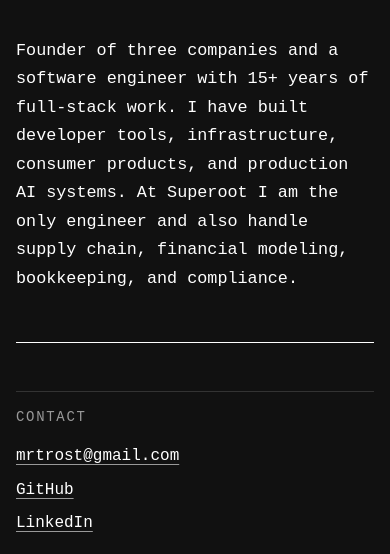
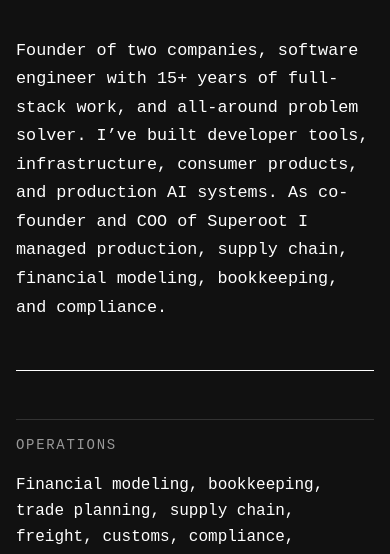
Before and after one commit to tsortwehttam/matthewtrost.com, a website: page site/cv.html in a window 390 px wide. Shown: the part 282-836 px from the top of the page. Drawn offline with Linux system fonts and the light colour scheme; a web font is replaced by a local one.

Commit message:
Refine CV content

```diff
--- a/site/cv.html
+++ b/site/cv.html
@@ -198,7 +198,6 @@
       }
 
       .plain-list,
-      .contact-list,
       .roles {
         margin: 0;
         padding: 0;
@@ -208,11 +207,6 @@
       .plain-list {
         display: grid;
         gap: 0.8rem;
-      }
-
-      .contact-list {
-        display: grid;
-        gap: 0.45rem;
       }
 
       .education {
@@ -325,9 +319,6 @@
           gap: 2.5rem 2rem;
         }
 
-        .contact {
-          grid-column: 1 / -1;
-        }
       }
 
       @media (max-width: 580px) {
@@ -431,23 +422,14 @@
           <p class="title">Founder / software engineer / operator</p>
         </div>
         <p class="summary">
-          Founder of three companies and a software engineer with 15+ years of full-stack work. I have built developer
-          tools, infrastructure, consumer products, and production AI systems. At Superoot I am the only engineer and
-          also handle supply chain, financial modeling, bookkeeping, and compliance.
+          Founder of two companies, software engineer with 15+ years of full-stack work, and all-around problem solver.
+          I’ve built developer tools, infrastructure, consumer products, and production AI systems. As co-founder and
+          COO of Superoot I managed production, supply chain, financial modeling, bookkeeping, and compliance.
         </p>
       </header>
 
       <div class="layout">
-        <aside class="sidebar" aria-label="Skills, contact, and education">
-          <section class="side-block contact">
-            <h2 class="side-title">Contact</h2>
-            <ul class="contact-list">
-              <li><a href="mailto:mrtrost@gmail.com">mrtrost@gmail.com</a></li>
-              <li><a href="https://github.com/tsortwehttam">GitHub</a></li>
-              <li><a href="https://www.linkedin.com/in/matthew-trost-8081a342/">LinkedIn</a></li>
-            </ul>
-          </section>
-
+        <aside class="sidebar" aria-label="Skills and education">
           <section class="side-block">
             <h2 class="side-title">Operations</h2>
             <p>
@@ -475,7 +457,7 @@
 
           <section class="side-block">
             <h2 class="side-title">AI systems</h2>
-            <p>Tool-using agents, MCP, evals, RAG, classifiers, prompt and context design, Anthropic and OpenAI APIs</p>
+            <p>Tool-using agents, MCP, evals, RAG, classifiers, prompt and context design, Anthropic and OpenAI APIs, Claude, Codex, Gemini, and Muse</p>
           </section>
 
           <section class="side-block">
@@ -514,7 +496,6 @@
                   <li>Built the company’s operating software in TypeScript and Node.js, bringing data from email, Slack, Shopify, and distributor portals into shared ledgers and reports.</li>
                   <li>Automated forecasting, document extraction, chargeback reconciliation, scenario modeling, and vendor correspondence with tool-using LLM agents.</li>
                   <li>Manage supply chain, freight, customs, compliance, financial modeling, the books, and insurance. Helped secure nationwide Sprouts and HomeGoods deals and distribution to about 300 independent grocers.</li>
-                  <li>Built the Shopify storefront and its API integrations, and contributed to a rebuild on Hydrogen.</li>
                 </ul>
               </div>
             </li>
@@ -599,7 +580,7 @@
                 <ul>
                   <li>Proofread and wrote copy for TED.com and conference programs.</li>
                   <li>Joined the founding team of the TED Open Translation Project and wrote Java tooling to automate talk housekeeping. This was my first programming.</li>
-                  <li>Led QA and project-managed the original TEDx website launch while learning programming and mathematics at night.</li>
+                  <li>Led QA and project-managed the original TEDx website launch while learning programming and mathematics at community college.</li>
                   <li>Joined the development team in 2012 and shipped software for TED.com and TEDx in PHP and Symfony, Ruby on Rails, JavaScript, Sass, and MySQL.</li>
                 </ul>
               </div>
@@ -610,8 +591,8 @@
               <div class="role-copy">
                 <h3>Early employment</h3>
                 <ul>
+                  <li><strong>Angelica Kitchen · Apr 2006–Apr 2008 · Juice bar cashier → expeditor → kitchen supervisor.</strong> Ensured speedy delivery of hot, perfectly plated food to the front of house. Performed quality checks, sanitation, stewardship, food preparation, and cooking for Manhattan’s most popular vegan restaurant.</li>
                   <li><strong>Oren’s Daily Roast · Sep 2005–Oct 2006.</strong> Moved from barista to assistant manager.</li>
-                  <li><strong>Angelica Kitchen · Apr 2006–Apr 2008.</strong> Moved from juice bar cashier to expeditor and then kitchen supervisor.</li>
                 </ul>
               </div>
             </li>
@@ -621,7 +602,6 @@
 
       <footer class="footer">
         <p>Matthew Trost</p>
-        <p><a href="mailto:mrtrost@gmail.com">mrtrost@gmail.com</a></p>
       </footer>
     </main>
   </body>
```
